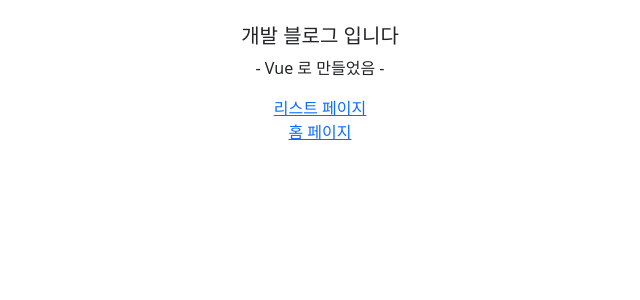
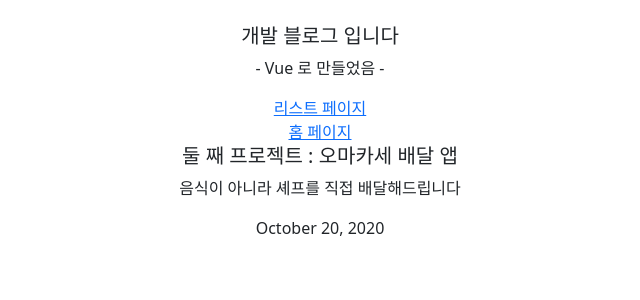
Before and after one commit to thalals/vue_lab, a Vue app in the folder blog/: page /detail/1 in a window 1280 px wide. Shown: the top 300 px of the page, without its empty margins (320-960 px from the left). Built offline with nearby package versions, Linux system fonts and the light colour scheme.

Commit message:
#2 vue router 파라미터 바인딩

```diff
--- /dev/null
+++ b/blog/src/components/Detail.vue
@@ -0,0 +1,25 @@
+<script>
+export default {
+  name: "Detail",
+  data() {
+    return{
+    };
+  },
+  props:{
+    articles: Array,
+  }
+}
+</script>
+
+<template>
+
+  <div>
+    <h5> {{ articles[$route.params.id].title }} </h5>
+    <p> {{ articles[$route.params.id].content }} </p>
+    <p> {{ articles[$route.params.id].date }} </p>
+  </div>
+</template>
+
+<style>
+
+</style>
--- a/blog/src/components/Home.vue
+++ b/blog/src/components/Home.vue
@@ -1,5 +1,7 @@
-<script setup>
-
+<script>
+export default {
+  name: "Home",
+}
 </script>
 
 <template>
--- a/blog/src/router.js
+++ b/blog/src/router.js
@@ -1,10 +1,12 @@
 import {createWebHistory, createRouter} from "vue-router";
 import List from "@/components/List.vue";
 import Home from "@/components/Home.vue";
+import Detail from "@/components/Detail.vue";
 
 const routes = [
     {path: '/', component: Home},
-    {path: '/list', component: List}
+    {path: '/list', component: List},
+    {path: '/detail/:id', component: Detail}
 ];
 
 const router = createRouter({
```
